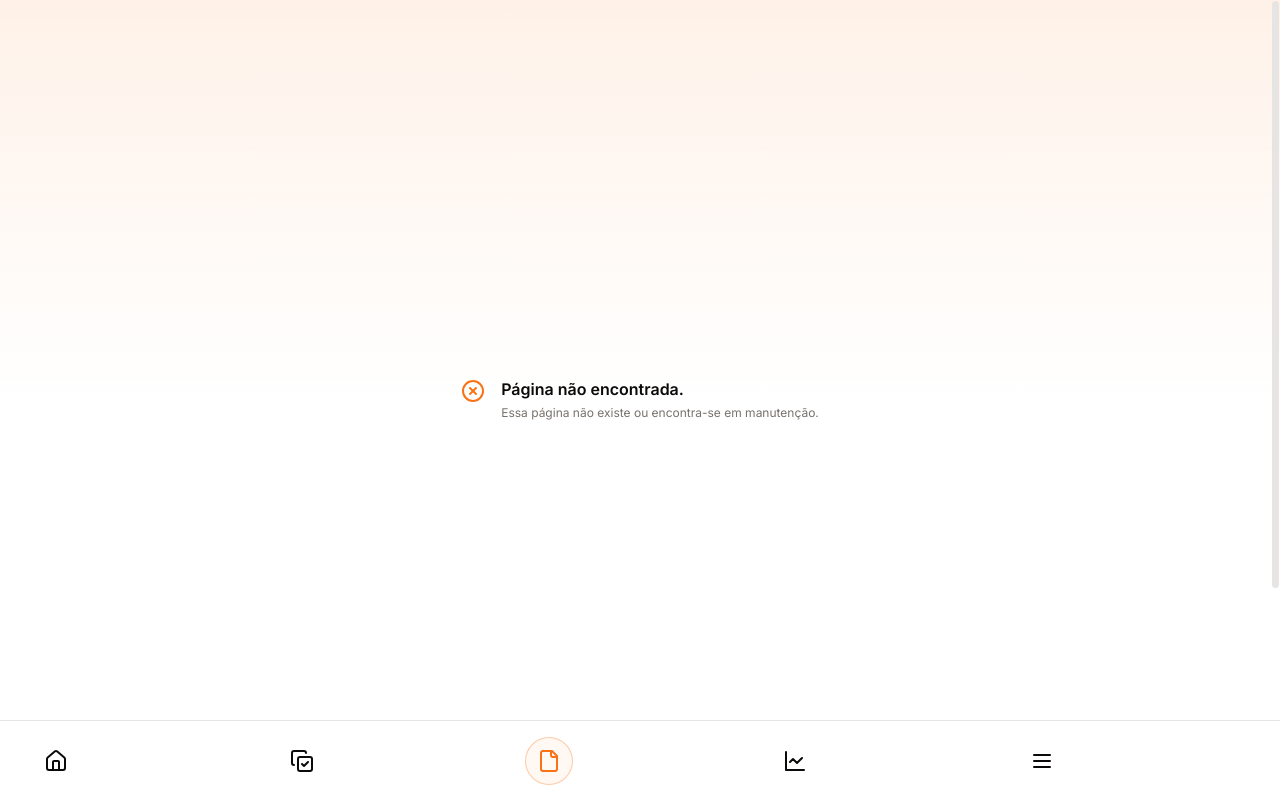
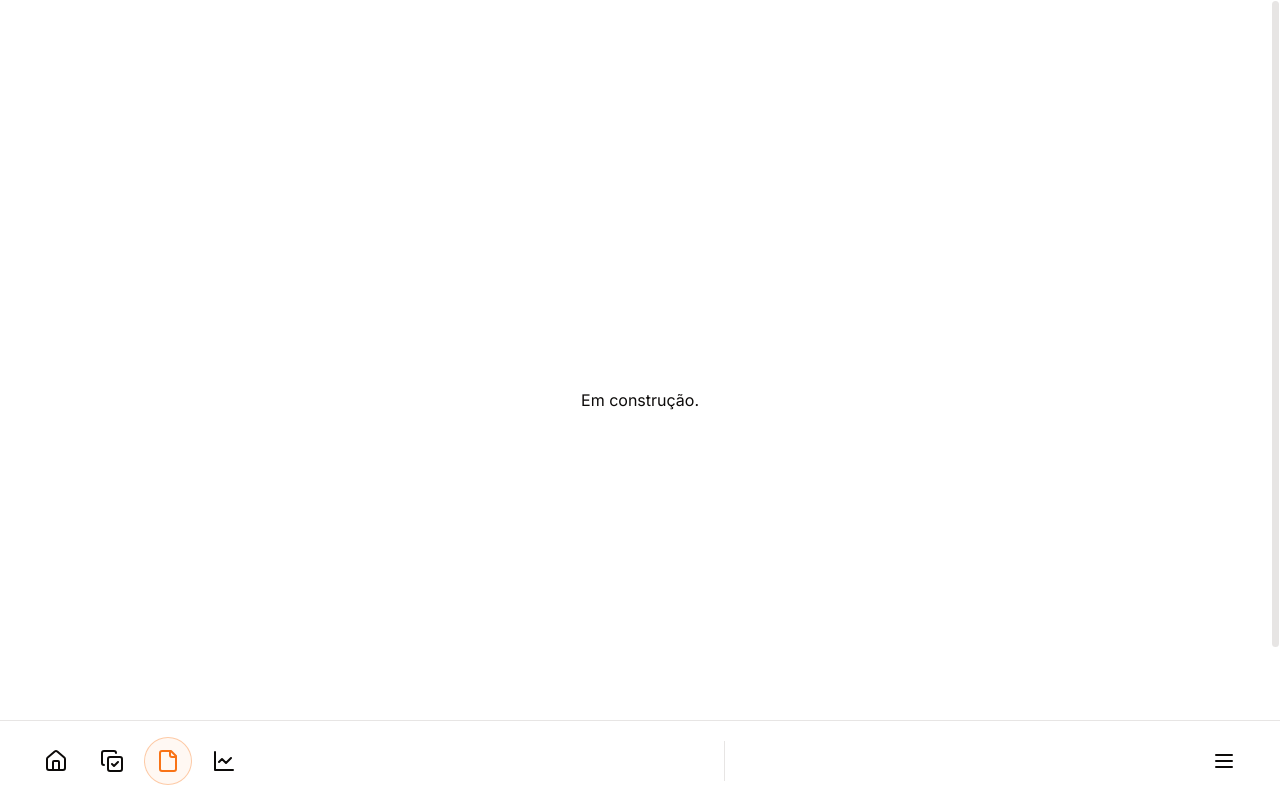
Before and after one commit to wrcelo/project-e, a Next.js app: page /arquivos in a window 1280 px wide. Before the commit this address had no page. Built offline with nearby package versions, Linux system fonts and the light colour scheme.

Commit message:
navmenu adjustments

```diff
--- /dev/null
+++ b/src/app/arquivos/page.tsx
@@ -0,0 +1,7 @@
+import React from "react";
+
+const Arquivos = () => {
+	return <div className="flex items-center justify-center h-dvh w-dvh"> Em construção.</div>;
+};
+
+export default Arquivos;
--- /dev/null
+++ b/src/app/cadastros/page.tsx
@@ -0,0 +1,7 @@
+import React from "react";
+
+const Cadastros = () => {
+	return <div className="flex items-center justify-center h-dvh w-dvh"> Em construção.</div>;
+};
+
+export default Cadastros;
--- a/src/components/NavMenu.tsx
+++ b/src/components/NavMenu.tsx
@@ -13,7 +13,8 @@ const NavMenu = () => {
 	return (
 		<>
 			<div className="h-20 w-full border-t bg-background">
-				<div className="grid grid-cols-5 gap-4 items-center h-full px-8">
+				<div className="flex items-center h-full px-8 justify-between">
+					<div className="flex gap-2 items-center h-full justify-between">
 						<Link
 							href={"/dashboard"}
 							className={`h-12 w-12 flex items-center justify-center rounded-full ${
@@ -46,6 +47,11 @@ const NavMenu = () => {
 						>
 							<LineChart className="" />
 						</Link>
+					</div>
+					<Separator
+						orientation="vertical"
+						className="h-10 w-[1px]"
+					/>
 
 					<Drawer>
 						<DrawerTrigger asChild>
```
Lines whose indentation alone changed are shown as unchanged.
